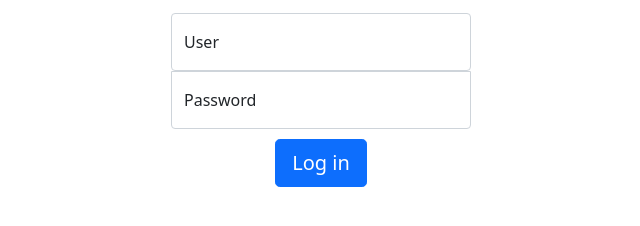
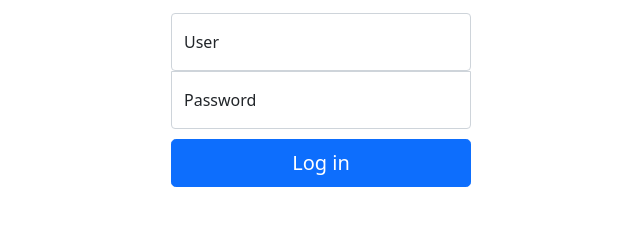
Before and after one commit to vincepv/adminPortal, a plain HTML site: page src/login.html in a window 1280 px wide. Shown: the part 264-490 px from the top of the page, without its empty margins (319-959 px from the left). Drawn offline with nearby package versions, Linux system fonts and the light colour scheme; files whose address does not match are found by name.

Commit message:
login button

```diff
--- a/src/login.html
+++ b/src/login.html
@@ -4,11 +4,7 @@
     <meta charset="utf-8">
     <meta name="viewport" content="width=device-width, initial-scale=1">
     <meta name="description" content="">
-    <meta name="author" content="Mark Otto, Jacob Thornton, and Bootstrap contributors">
-    <meta name="generator" content="Hugo 0.84.0">
-    <title>Signin Template · Bootstrap v5.0</title>
-
-    <link rel="canonical" href="https://getbootstrap.com/docs/5.0/examples/sign-in/">
+    <title>CitizenBox - Admin portal</title>
 
     <!-- Bootstrap core CSS -->
     <link href="../assets/dist/css/bootstrap.min.css" rel="stylesheet">
@@ -32,7 +28,7 @@
             <input type="password" class="form-control" id="floatingPassword" placeholder="Password">
             <label for="floatingPassword">Password</label>
           </div>
-          <button class=" btn btn-lg btn-primary" type="submit">Log in</button>
+          <button class="w-100 btn btn-lg btn-primary" type="submit">Log in</button>
         </form>
       </main>
     </body>
```
